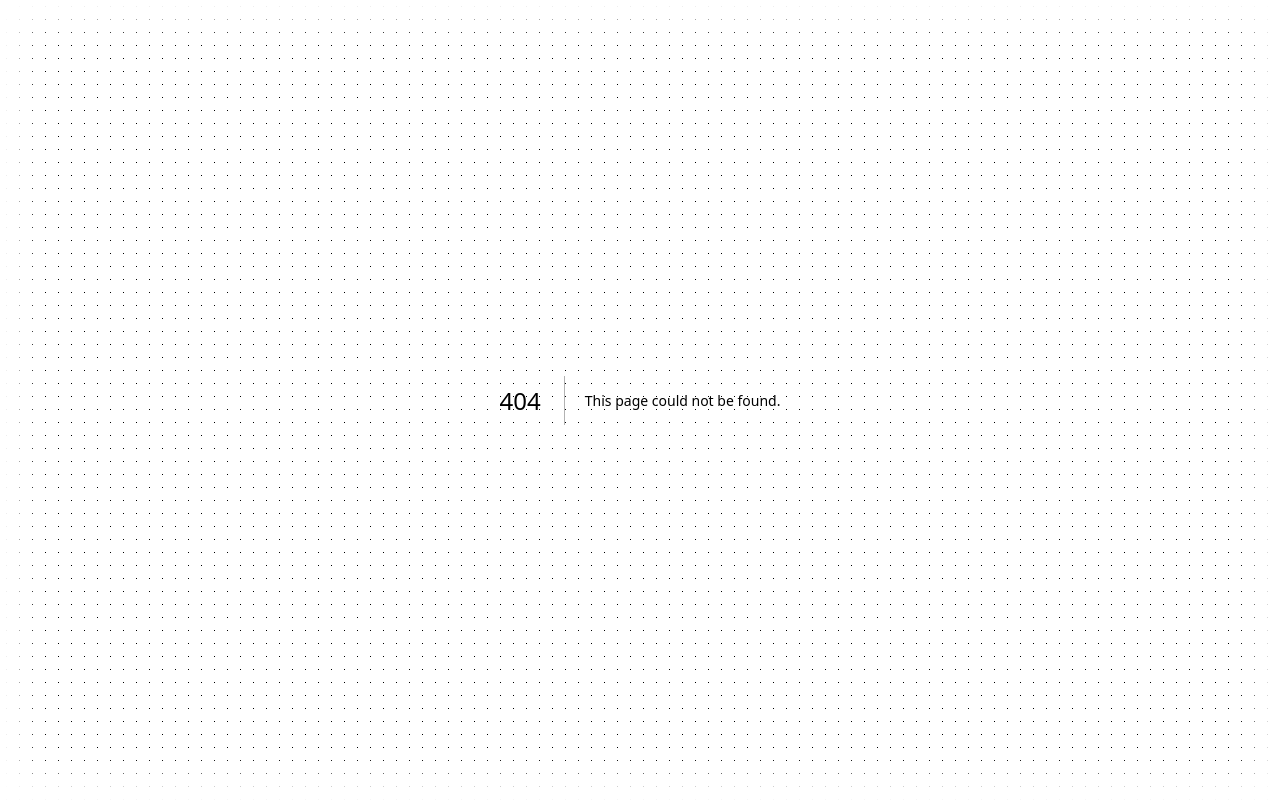
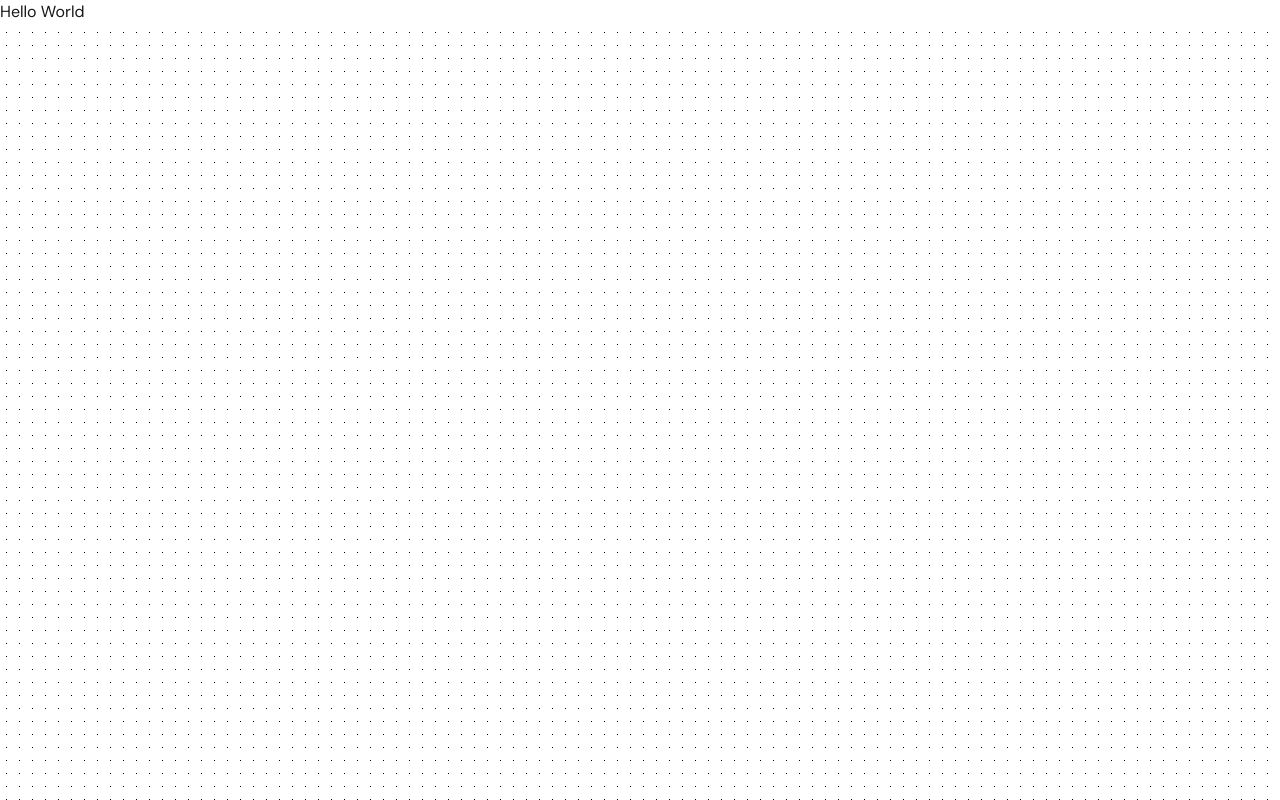
Before and after one commit to devliqht/portfolio-revamp, a Next.js app: page /about in a window 1280 px wide. Before the commit this address had no page. Built offline with nearby package versions, Linux system fonts and the light colour scheme.

Commit message:
feat: add about page template

```diff
--- /dev/null
+++ b/src/app/about/page.tsx
@@ -0,0 +1,5 @@
+export default function About() {
+    return (
+        <h1>Hello World</h1>
+    )
+}
```
